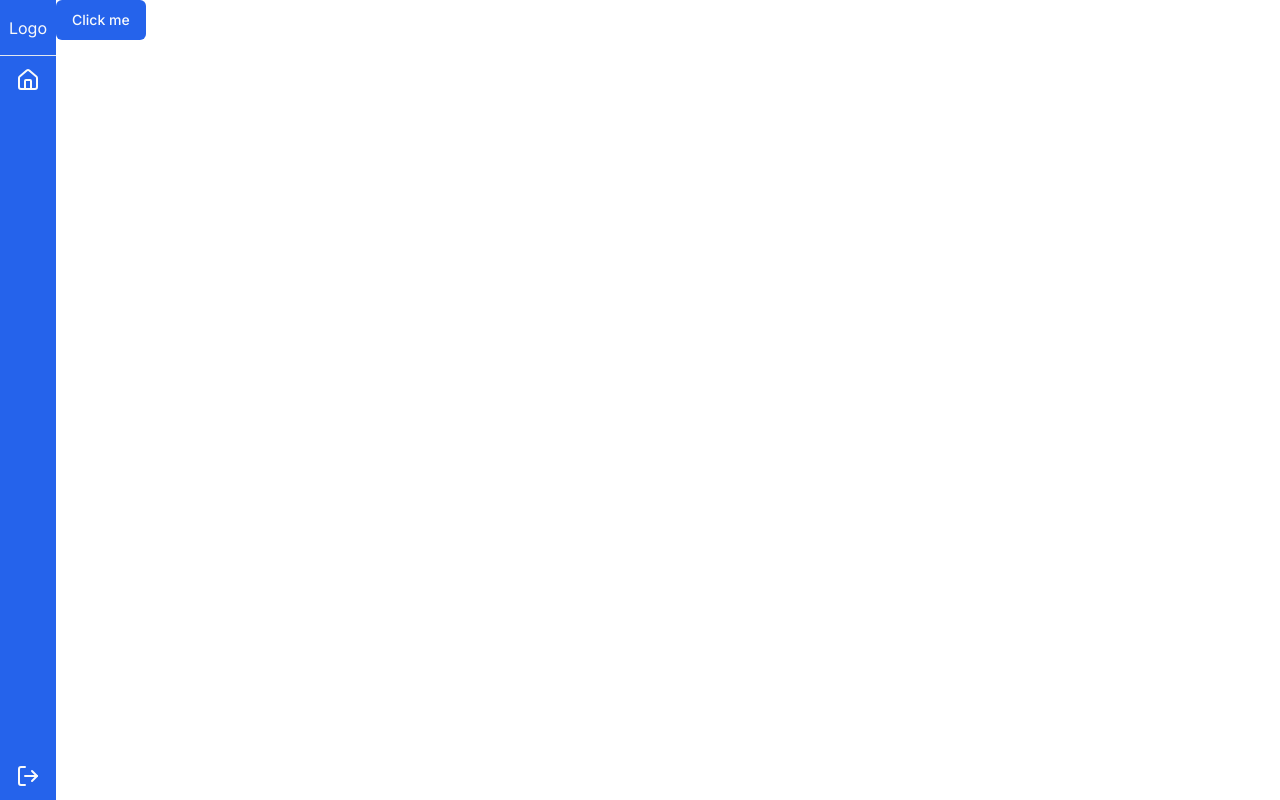
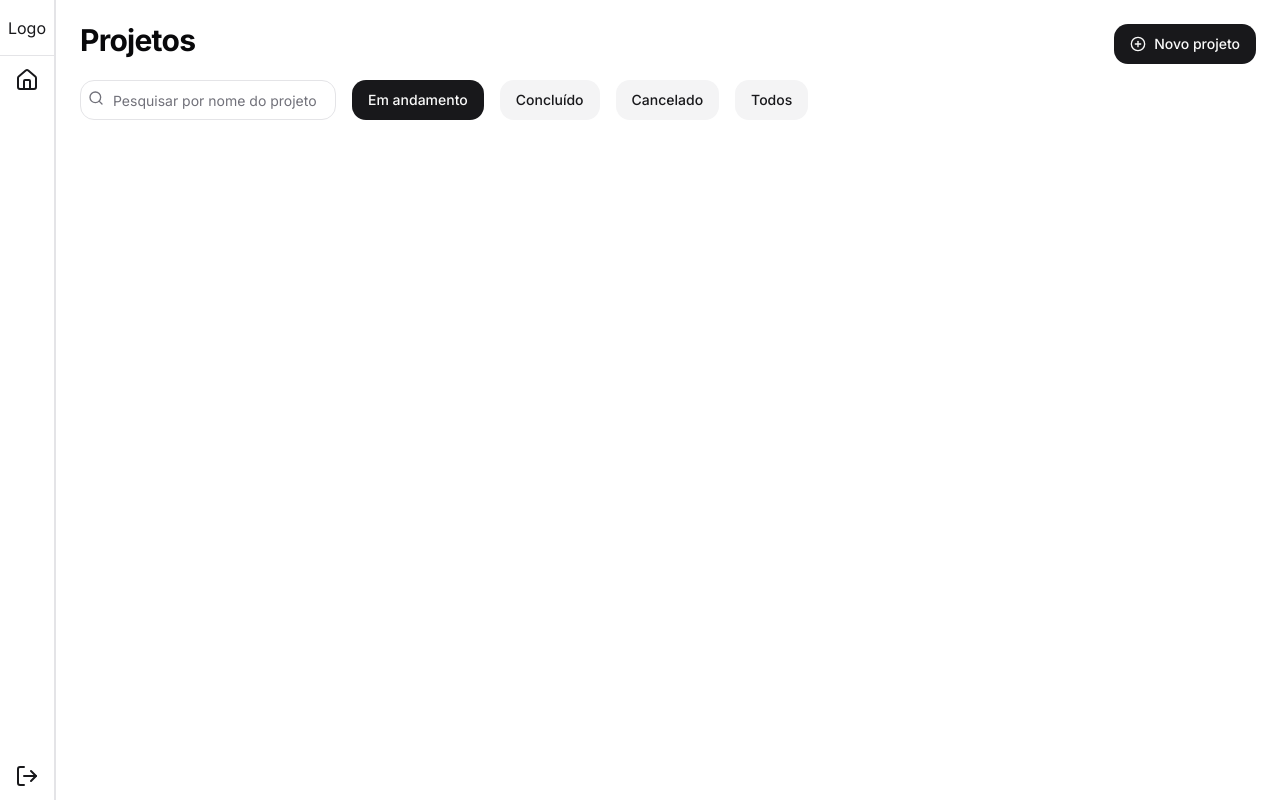
Before and after one commit to MacariniProg/AppMetodoAgil, a Next.js app: page / in a window 1280 px wide. Built offline with nearby package versions, Linux system fonts and the light colour scheme.

Commit message:
feat: search bar using atom

```diff
--- a/package.json
+++ b/package.json
@@ -13,6 +13,7 @@
     "@radix-ui/react-slot": "^1.0.2",
     "class-variance-authority": "^0.7.0",
     "clsx": "^2.1.0",
+    "jotai": "^2.7.1",
     "lucide-react": "^0.363.0",
     "moment": "^2.30.1",
     "next": "14.1.4",
--- a/src/app/layout.tsx
+++ b/src/app/layout.tsx
@@ -4,6 +4,7 @@ import "../styles/globals.css";
 import moment from "moment";
 import "moment/locale/pt-br";
 import { HomeIcon, LogOutIcon } from "lucide-react";
+import Providers from "./providers";
 moment.locale("pt-br");
 
 const inter = Inter({ subsets: ["latin"] });
@@ -21,22 +22,24 @@ export default function RootLayout({
   return (
     <html lang="en">
       <body className={inter.className}>
+        <Providers>
           <div className="flex h-[100vh] w-[100vw] ">
-          <div className="w-14 h-full overflow-hidden flex flex-col bg-primary text-neutral-50 items-center">
+            <div className="w-14 h-full overflow-hidden flex flex-col  text-primary items-center border-r-2">
               <div className="size-14 flex items-center justify-center border-b">
                 <p>Logo</p>
               </div>
 
-            <div className="w-full py-3 flex justify-center cursor-pointer hover:bg-neutral-50 hover:text-primary transition-all">
+              <div className="w-full py-3 flex justify-center cursor-pointer hover:bg-primary hover:text-neutral-50 transition-all">
                 <HomeIcon />
               </div>
 
-            <div className="w-full py-3 flex justify-center mt-auto cursor-pointer hover:bg-neutral-50 hover:text-primary transition-all">
+              <div className="w-full py-3 flex justify-center mt-auto cursor-pointer hover:bg-primary hover:text-neutral-50 transition-all">
                 <LogOutIcon />
               </div>
             </div>
-          <div className="flex-1 flex flex-col">{children}</div>
+            <div className="flex-1 flex flex-col px-6 py-4">{children}</div>
           </div>
+        </Providers>
       </body>
     </html>
   );
--- a/src/app/page.tsx
+++ b/src/app/page.tsx
@@ -1,9 +1,17 @@
-import { Button } from "../components/ui/button";
+import { atom } from "jotai";
+import { Header } from "../components/Home/header";
+import { SearchArea } from "../components/Home/search-area";
+
+export const SearchAtom = atom({
+  search: "",
+  status: "in_progress",
+});
 
 export default function Home() {
   return (
-    <div>
-      <Button>Click me</Button>
+    <div className="flex-1 flex gap-4 flex-col">
+      <Header />
+      <SearchArea />
     </div>
   );
 }
--- /dev/null
+++ b/src/app/providers.tsx
@@ -0,0 +1,11 @@
+"use client";
+
+import { Provider } from "jotai";
+
+export default function Providers({
+  children,
+}: Readonly<{
+  children: React.ReactNode;
+}>) {
+  return <Provider>{children}</Provider>;
+}
--- /dev/null
+++ b/src/components/Home/header.tsx
@@ -0,0 +1,14 @@
+import { PlusCircleIcon } from "lucide-react";
+import { Button } from "../ui/button";
+
+export function Header() {
+  return (
+    <div className="flex items-center justify-between space-y-2">
+      <h2 className="text-3xl font-bold tracking-tight">Projetos</h2>
+      <Button>
+        <PlusCircleIcon className="mr-2 h-4 w-4" />
+        Novo projeto
+      </Button>
+    </div>
+  );
+}
--- /dev/null
+++ b/src/components/Home/search-area.tsx
@@ -0,0 +1,54 @@
+"use client";
+
+import { SearchIcon } from "lucide-react";
+import { Input } from "../ui/input";
+import { Button } from "../ui/button";
+import { useAtom } from "jotai";
+import { SearchAtom } from "@/src/app/page";
+
+export function SearchArea() {
+  const [search, setSearch] = useAtom(SearchAtom);
+
+  return (
+    <div className="flex gap-4">
+      <div className="relative w-64">
+        <SearchIcon className="absolute left-2 top-2.5 h-4 w-4 text-muted-foreground" />
+        <Input
+          placeholder="Pesquisar por nome do projeto"
+          className="pl-8"
+          onChange={(e) => setSearch({ ...search, search: e.target.value })}
+        />
+      </div>
+
+      {arr.map((item) => (
+        <Button
+          key={item.value}
+          className={`text-sm`}
+          variant={item.value == search.status ? "default" : "secondary"}
+          onClick={() => setSearch({ ...search, status: item.value })}
+        >
+          {item.name}
+        </Button>
+      ))}
+    </div>
+  );
+}
+
+const arr = [
+  {
+    name: "Em andamento",
+    value: "in_progress",
+  },
+  {
+    name: "Concluído",
+    value: "finished",
+  },
+  {
+    name: "Cancelado",
+    value: "canceled",
+  },
+  {
+    name: "Todos",
+    value: "all",
+  },
+];
--- /dev/null
+++ b/src/components/ui/input.tsx
@@ -0,0 +1,25 @@
+import * as React from "react"
+
+import { cn } from "@/src/lib/utils"
+
+export interface InputProps
+  extends React.InputHTMLAttributes<HTMLInputElement> {}
+
+const Input = React.forwardRef<HTMLInputElement, InputProps>(
+  ({ className, type, ...props }, ref) => {
+    return (
+      <input
+        type={type}
+        className={cn(
+          "flex h-10 w-full rounded-md border border-input bg-background px-3 py-2 text-sm ring-offset-background file:border-0 file:bg-transparent file:text-sm file:font-medium placeholder:text-muted-foreground focus-visible:outline-none focus-visible:ring-2 focus-visible:ring-ring focus-visible:ring-offset-2 disabled:cursor-not-allowed disabled:opacity-50",
+          className
+        )}
+        ref={ref}
+        {...props}
+      />
+    )
+  }
+)
+Input.displayName = "Input"
+
+export { Input }
--- a/src/styles/globals.css
+++ b/src/styles/globals.css
@@ -4,51 +4,51 @@
 
 @layer base {
 
-  @layer base {
+
   :root {
     --background: 0 0% 100%;
-      --foreground: 222.2 84% 4.9%;
+    --foreground: 240 10% 3.9%;
     --card: 0 0% 100%;
-      --card-foreground: 222.2 84% 4.9%;
+    --card-foreground: 240 10% 3.9%;
     --popover: 0 0% 100%;
-      --popover-foreground: 222.2 84% 4.9%;
-      --primary: 221.2 83.2% 53.3%;
-      --primary-foreground: 210 40% 98%;
-      --secondary: 210 40% 96.1%;
-      --secondary-foreground: 222.2 47.4% 11.2%;
-      --muted: 210 40% 96.1%;
-      --muted-foreground: 215.4 16.3% 46.9%;
-      --accent: 210 40% 96.1%;
-      --accent-foreground: 222.2 47.4% 11.2%;
+    --popover-foreground: 240 10% 3.9%;
+    --primary: 240 5.9% 10%;
+    --primary-foreground: 0 0% 98%;
+    --secondary: 240 4.8% 95.9%;
+    --secondary-foreground: 240 5.9% 10%;
+    --muted: 240 4.8% 95.9%;
+    --muted-foreground: 240 3.8% 46.1%;
+    --accent: 240 4.8% 95.9%;
+    --accent-foreground: 240 5.9% 10%;
     --destructive: 0 84.2% 60.2%;
-      --destructive-foreground: 210 40% 98%;
-      --border: 214.3 31.8% 91.4%;
-      --input: 214.3 31.8% 91.4%;
-      --ring: 221.2 83.2% 53.3%;
-      --radius: 0.5rem;
+    --destructive-foreground: 0 0% 98%;
+    --border: 240 5.9% 90%;
+    --input: 240 5.9% 90%;
+    --ring: 240 5.9% 10%;
+    --radius: 1rem;
   }
 
   .dark {
-      --background: 222.2 84% 4.9%;
-      --foreground: 210 40% 98%;
-      --card: 222.2 84% 4.9%;
-      --card-foreground: 210 40% 98%;
-      --popover: 222.2 84% 4.9%;
-      --popover-foreground: 210 40% 98%;
-      --primary: 217.2 91.2% 59.8%;
-      --primary-foreground: 222.2 47.4% 11.2%;
-      --secondary: 217.2 32.6% 17.5%;
-      --secondary-foreground: 210 40% 98%;
-      --muted: 217.2 32.6% 17.5%;
-      --muted-foreground: 215 20.2% 65.1%;
-      --accent: 217.2 32.6% 17.5%;
-      --accent-foreground: 210 40% 98%;
+    --background: 240 10% 3.9%;
+    --foreground: 0 0% 98%;
+    --card: 240 10% 3.9%;
+    --card-foreground: 0 0% 98%;
+    --popover: 240 10% 3.9%;
+    --popover-foreground: 0 0% 98%;
+    --primary: 0 0% 98%;
+    --primary-foreground: 240 5.9% 10%;
+    --secondary: 240 3.7% 15.9%;
+    --secondary-foreground: 0 0% 98%;
+    --muted: 240 3.7% 15.9%;
+    --muted-foreground: 240 5% 64.9%;
+    --accent: 240 3.7% 15.9%;
+    --accent-foreground: 0 0% 98%;
     --destructive: 0 62.8% 30.6%;
-      --destructive-foreground: 210 40% 98%;
-      --border: 217.2 32.6% 17.5%;
-      --input: 217.2 32.6% 17.5%;
-      --ring: 224.3 76.3% 48%;
-    }
+    --destructive-foreground: 0 0% 98%;
+    --border: 240 3.7% 15.9%;
+    --input: 240 3.7% 15.9%;
+    --ring: 240 4.9% 83.9%;
+
   }
 
 }
```
Also changed, not shown: 1 other file (tests, documents, lock files or other folders). Lines whose indentation alone changed are shown as unchanged.
